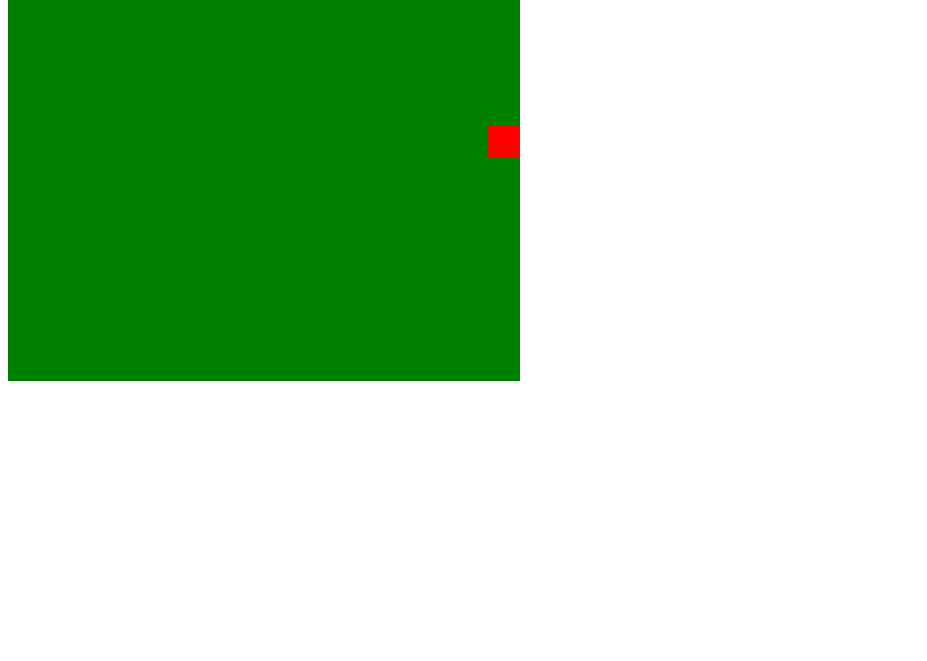
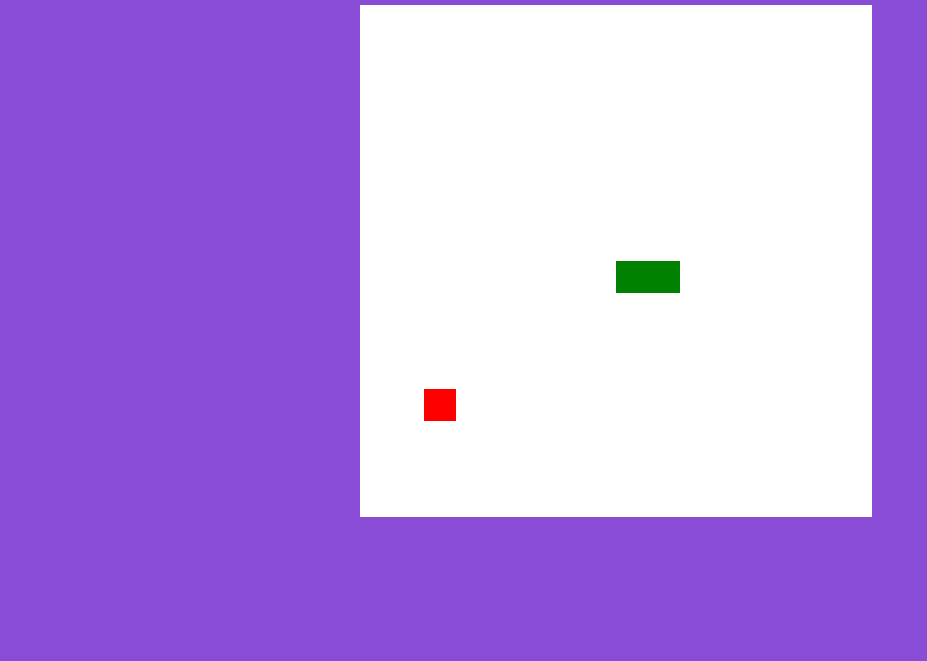
Before and after one commit to reginaldomotta/jogo-cobrinha, a plain HTML site: page index.html in a window 1280 px wide. Shown: the part 139-800 px from the top of the page, without its empty margins (0-927 px from the left). Drawn offline with Linux system fonts and the light colour scheme.

Commit message:
Parte 5 e 6

```diff
--- a/index.html
+++ b/index.html
@@ -11,10 +11,12 @@
 </head>
 
 <body>
+    <header>
+        <h1>Snake Game</h1>
+    </header>
 
-    <canvas id="snake" width="512" height="512">
+    <canvas id="snake" width="512" height="512"></canvas>
 
-    </canvas>
 
 </body>
 
--- a/script.js
+++ b/script.js
@@ -3,7 +3,6 @@ let context = canvas.getContext("2d");
 let box = 32;
 
 let snake = [];
-
 snake[0] = {
     x: 8 * box,
     y: 8 * box
@@ -14,47 +13,50 @@ let direction = "right";
 let food = {
     x: Math.floor(Math.random() * 15 + 1) * box,
     y: Math.floor(Math.random() * 15 + 1) * box
-};
+}
 
 function createBG() {
-    context.fillStyle = "green";
+    context.fillStyle = "white";
     context.fillRect(0, 0, 16 * box, 16 * box);
-};
+}
 
 function createSnake() {
-    for (i = 0; 1 < snake.length; i++) {
-        context.fillStyle = "red";
+    for (i = 0; i < snake.length; i++) {
+        context.fillStyle = "green";
         context.fillRect(snake[i].x, snake[i].y, box, box);
     }
-};
+}
 
-function drawFood() {
+function createFood() {
     context.fillStyle = "red";
     context.fillRect(food.x, food.y, box, box);
-};
+}
 
 document.addEventListener('keydown', update);
 
 function update(event) {
-    if (event.keyCode == 37 && direction != "right") direction = "left";
-    if (event.keyCode == 38 && direction != "down") direction = "up";
-    if (event.keyCode == 39 && direction != "left") direction = "right";
-    if (event.keyCode == 40 && direction != "up") direction = "down";
-};
+    if (event.keyCode == 37 && direction != 'right') direction = 'left';
+    if (event.keyCode == 38 && direction != 'down') direction = 'up';
+    if (event.keyCode == 39 && direction != 'left') direction = 'right';
+    if (event.keyCode == 40 && direction != 'up') direction = 'down';
+}
 
-function playGame() {
+function startGame() {
+    if (snake[0].x > 15 * box && direction == "right") snake[0].x = 0;
+    if (snake[0].x < 0 && direction == 'left') snake[0].x = 16 * box;
+    if (snake[0].y > 15 * box && direction == "down") snake[0].y = 0;
+    if (snake[0].y < 0 && direction == 'up') snake[0].y = 16 * box;
 
-    if (snake[0].x > 15 * box && direction == "right") snake[0].x = 0;
-    if (snake[0].x < 0 && direction == "left") snake[0].x = 16 * box;
-    if (snake[0].y > 15 * box && direction == "down") snake[0].y = 0;
-    if (snake[0].y < 0 && direction == "up") snake[0].y = 16 * box;
-
-
-
+    for (i = 1; i < snake.length; i++) {
+        if (snake[0].x == snake[i].x && snake[0].y == snake[i].y) {
+            clearInterval(game);
+            alert('Game Over :(');
+        }
+    }
 
     createBG();
     createSnake();
-    drawFood();
+    createFood();
 
     let snakeX = snake[0].x;
     let snakeY = snake[0].y;
@@ -64,7 +66,12 @@ function playGame() {
     if (direction == "up") snakeY -= box;
     if (direction == "down") snakeY += box;
 
-    snake.pop();
+    if (snakeX != food.x || snakeY != food.y) {
+        snake.pop();
+    } else {
+        food.x = Math.floor(Math.random() * 15 + 1) * box;
+        food.y = Math.floor(Math.random() * 15 + 1) * box;
+    }
 
     let newHead = {
         x: snakeX,
@@ -72,6 +79,6 @@ function playGame() {
     };
 
     snake.unshift(newHead);
-};
+}
 
-let game = setInterval(playGame, 100);
+let game = setInterval(startGame, 100);
--- a/style.css
+++ b/style.css
@@ -0,0 +1,17 @@
+@import url('https://fonts.googleapis.com/css2?family=Press+Start+2P&display=swap');
+
+body {
+    height: 95vh;
+    width: 95vw;
+    display: flex;
+    flex-direction: column;
+    justify-content: center;
+    align-items: center;
+    background-color:#884cd6;
+    color: rgb(228, 192, 192);
+    font-family: 'Press Start 2P', cursive;
+}
+
+canvas {
+    margin-bottom: 50px;
+}
```
